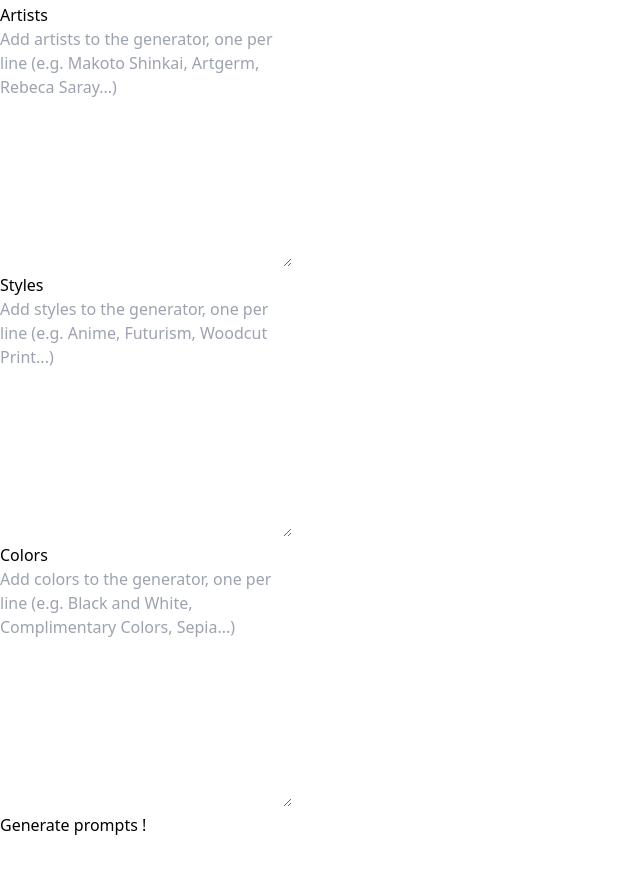
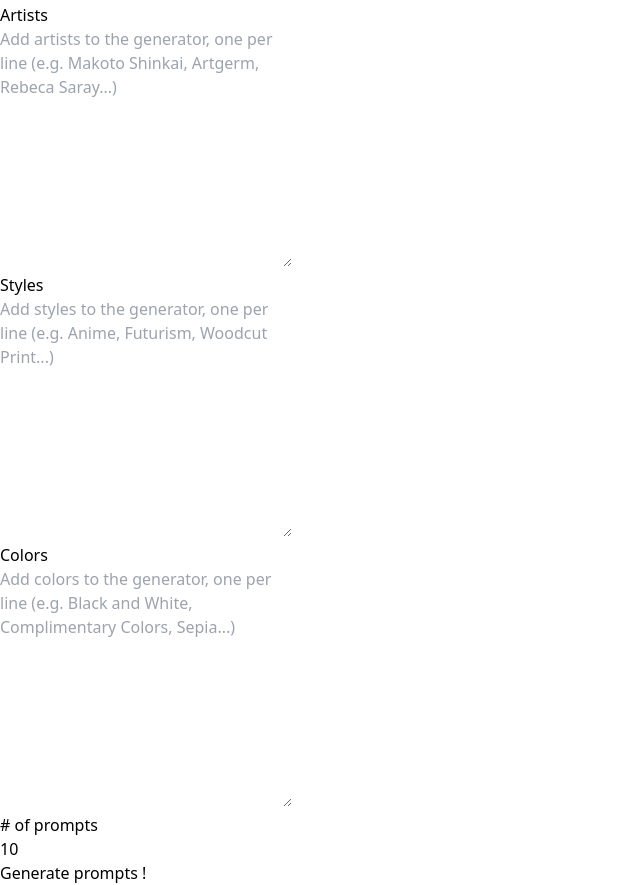
Before and after one commit to kevinmulier/prompt-generator-stable-diffusion, a website: page public/index.html in a window 1280 px wide. Shown: the part 849-1734 px from the top of the page, without its empty margins (0-640 px from the left). Before the commit the page ends 1686 px from the top, so only its background shows below. Drawn offline with Linux system fonts and the light colour scheme.

Commit message:
Added number of prompts selector

```diff
--- a/public/index.html
+++ b/public/index.html
@@ -105,6 +105,10 @@
             placeholder="Add colors to the generator, one per line (e.g. Black and White, Complimentary Colors, Sepia...)"
           ></textarea>
         </section>
+        <section>
+          <h3># of prompts</h3>
+          <input type="number" id="promptsNumber" name="promptsNumber" value="10" title="How many prompts you want to generate" />
+        </section>
         <button>Generate prompts !</button>
       </form>
     </div>
```
